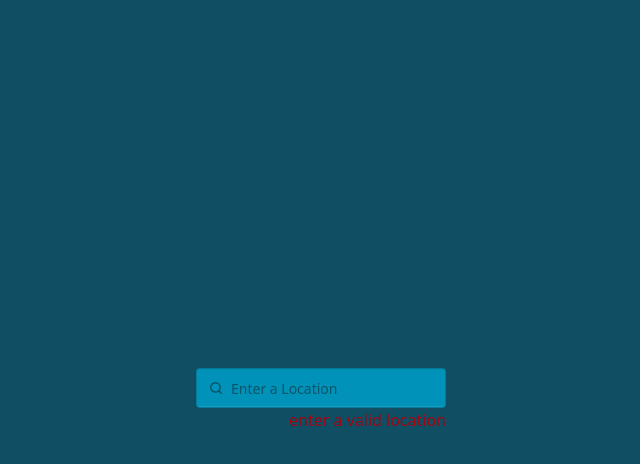
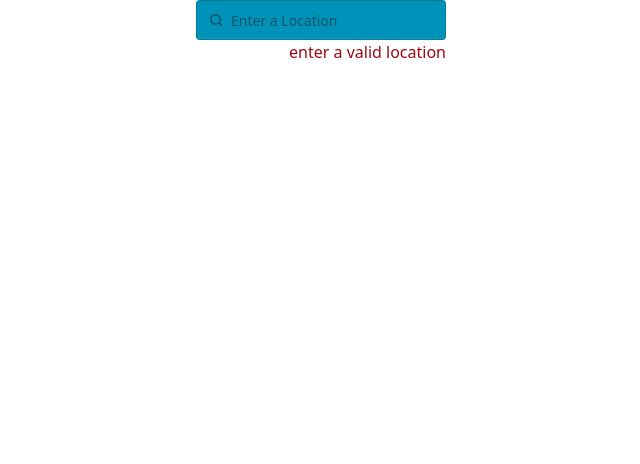
Before and after one commit to bobbythree/react-weather-app, a React (Vite) app: page / in a window 1280 px wide. Shown: the top 464 px of the page, without its empty margins (319-959 px from the left). Built offline with nearby package versions, Linux system fonts and the light colour scheme; no server answers.

Commit message:
refactor mainCard.jsx

```diff
--- a/src/App.jsx
+++ b/src/App.jsx
@@ -2,8 +2,6 @@ import MainCard from "./components/MainCard"
 
 export default function App() {
   return (
-    <div className='flex flex-col gap-1 justify-center h-screen bg-cyan-900'>
-      <MainCard />
-    </div>
+    <MainCard />
   )
 }
--- a/src/components/MainCard.jsx
+++ b/src/components/MainCard.jsx
@@ -48,7 +48,7 @@ export default function MainCard() {
   return (
     <>
     {weatherData ?
-    <>
+    <div className='flex flex-col gap-1 justify-center h-screen bg-cyan-900'>
       <div className={`${isDaytime ? 'bg-cyan-600' : 'bg-slate-800'} place-self-center flex flex-col rounded-md text-center px-5 min-w-3xs`}>
         <h1 className="pt-5 text-5xl">{weatherData.city}</h1>
         <img className=" pt-3 place-self-center" src={weatherData.icon} alt="logo" style={{width: '50px'}} />
@@ -64,7 +64,7 @@ export default function MainCard() {
           </form>
         </label>
       </div>
-    </> :
+    </div> :
     <>
       <div className="place-self-center">
         <label className="input bg-cyan-600">
```
